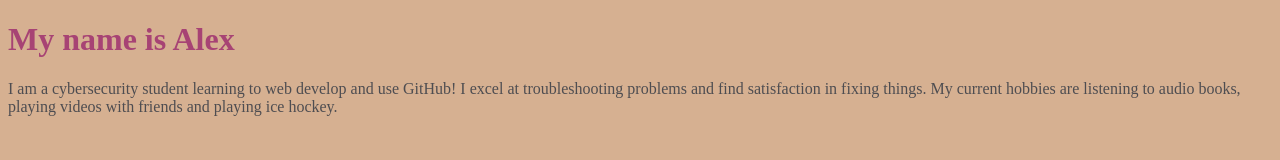
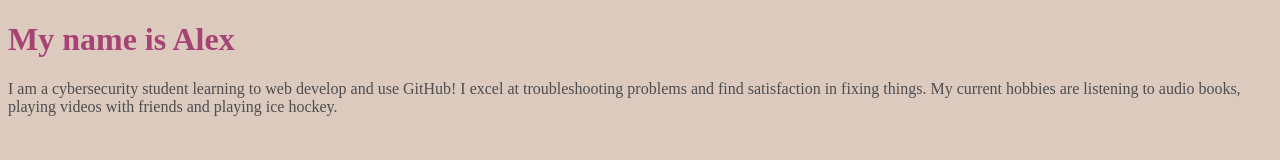
Before and after one commit to AlexWTC/AlexWTC.github.io, a plain HTML site: page index.html in a window 1280 px wide. Drawn offline with Linux system fonts and the light colour scheme.

Commit message:
Updated colors index.html
Updated the background color

```diff
--- a/index.html
+++ b/index.html
@@ -3,7 +3,7 @@
   <head>
     <style>
       body {
-        background-color: #D6B091;
+        background-color: #DBCABD;
       }
       h1 {
         color: #A74374;
```
